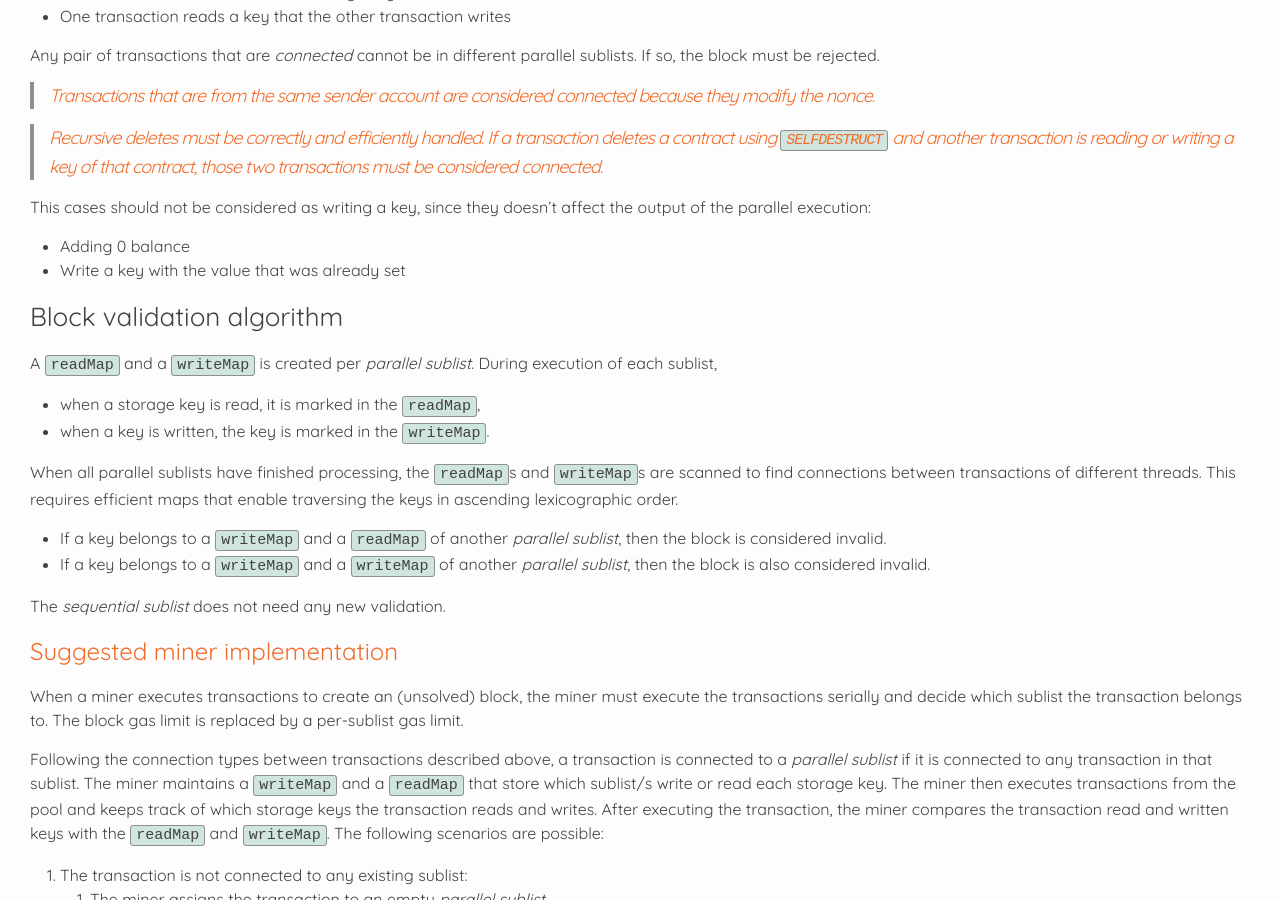
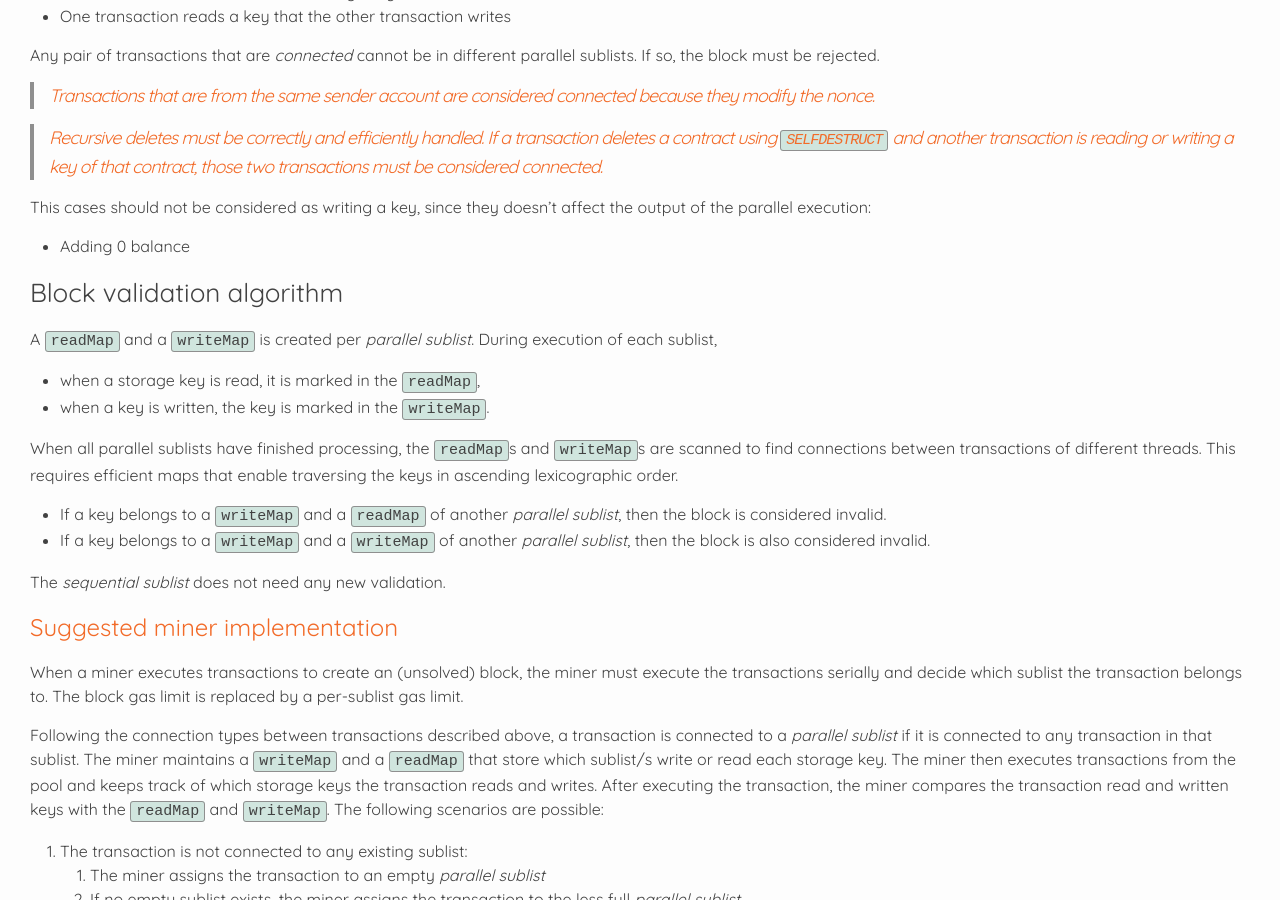
Before and after one commit to rsksmart/RSKIPs, a Jekyll site: the page built from IPs/RSKIP144.md, in a window 1280 px wide and 900 px high, scrolled down 2231 px. Built offline with Jekyll 4.4.1, drawn with Linux system fonts in a browser that asks for light colours; our own code applies the rules of GitHub Pages for plain Markdown files.

Commit message:
Update RSKIP144.md

```diff
--- a/IPs/RSKIP144.md
+++ b/IPs/RSKIP144.md
@@ -75,7 +75,6 @@ Any pair of transactions that are _connected_ cannot be in different parallel su
 
 This cases should not be considered as writing a key, since they doesn't affect the output of the parallel execution:
 - Adding 0 balance
-- Write a key with the value that was already set
 
 ### Block validation algorithm
 
```
